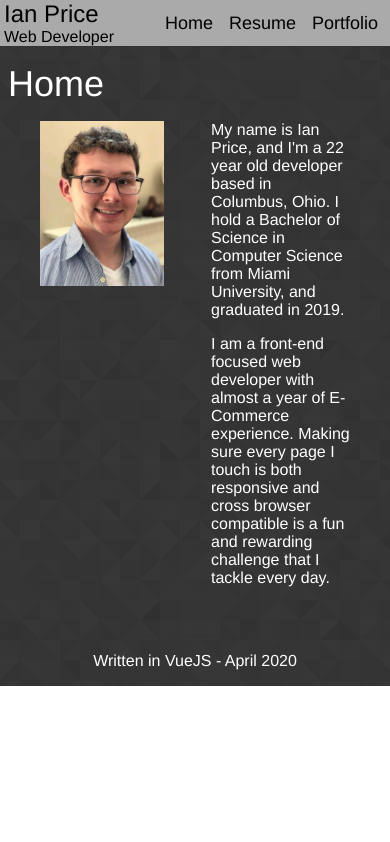
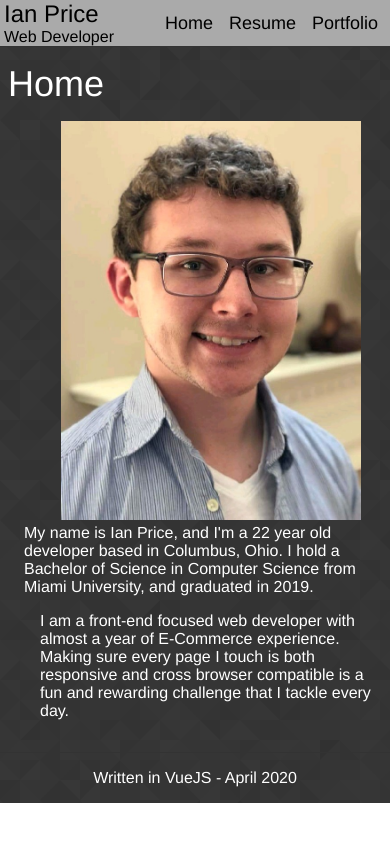
Before and after one commit to ianprice943/ianprice943-portfolio, a Vue app: page / in a window 390 px wide. Built offline with nearby package versions, Linux system fonts and the light colour scheme.

Commit message:
mobile styles for home page

```diff
--- a/src/components/Home.vue
+++ b/src/components/Home.vue
@@ -52,6 +52,22 @@
     margin: 0 auto;
 }
 .column>div {
-    margin: 0 1em 1em 0;
+    margin: 0 3em 1em 0;
+}
+
+@media only screen and (max-width: 767px) {
+    #about-me {
+        flex-flow: column;
+    }
+    .column {
+        width: 100%;
+    }
+    .column>div {
+        margin: 0 0 1em;
+    }
+    .column>div:last-of-type {
+        margin: 0 1em;
+    }
+
 }
 </style>
```
